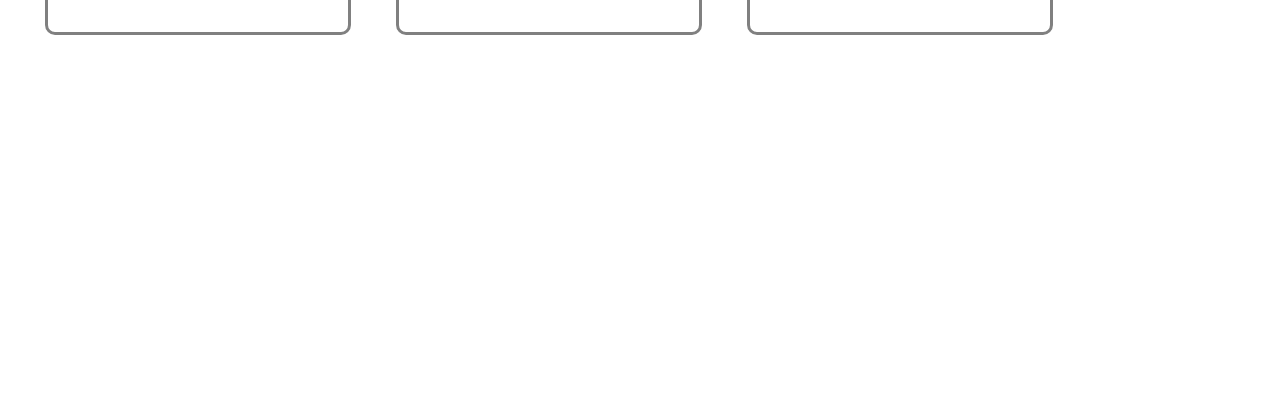
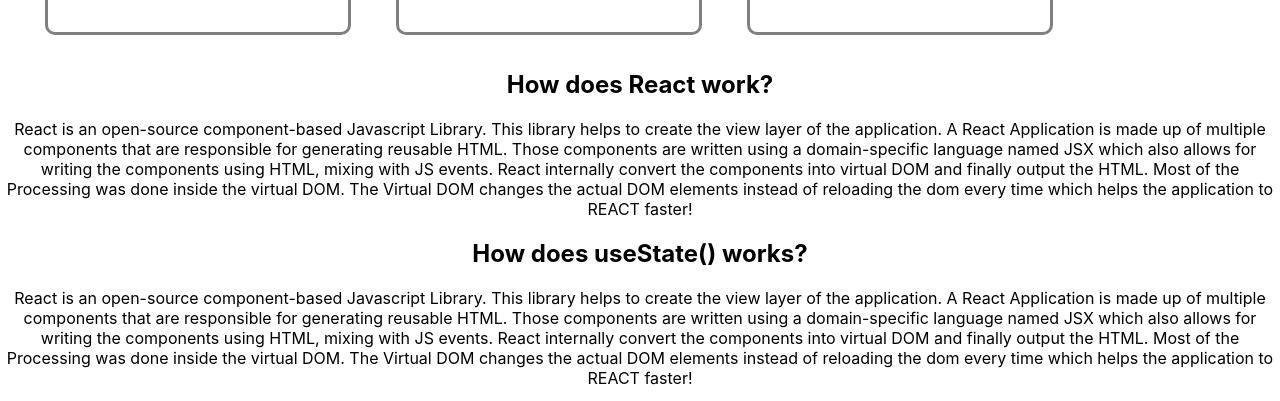
Before and after one commit to chamakkarmakar/lucky-one, a React (Create React App) app: page / in a window 1280 px wide. Shown: the part 1857-2258 px from the top of the page. Before the commit the page ends 1907 px from the top, so only its background shows below. Built offline with nearby package versions, Linux system fonts and the light colour scheme.

Commit message:
footer(Q/A) added

```diff
--- a/src/App.js
+++ b/src/App.js
@@ -1,4 +1,5 @@
 import './App.css';
+import Footer from './component/Footer/Footer';
 import Shop from './component/Shop/Shop';
 
 function App() {
@@ -7,6 +8,7 @@
       <h1>Eyewear-Glasses</h1>
       <p>Buy Best eyeglasses</p>
       <Shop></Shop>
+      <Footer></Footer>
     </div>
   );
 }
--- /dev/null
+++ b/src/component/Footer/Footer.js
@@ -0,0 +1,14 @@
+import React from 'react';
+
+const Footer = () => {
+    return (
+        <div>
+            <h2>How does React work?</h2>
+            <p>React is an open-source component-based Javascript Library. This library helps to create the view layer of the application. A React Application is made up of multiple components that are responsible for generating reusable HTML. Those components are written using a domain-specific language named JSX which also allows for writing the components using HTML, mixing with JS events. React internally convert the components into virtual DOM and finally output the HTML. Most of the Processing was done inside the virtual DOM. The Virtual DOM changes the actual DOM elements instead of reloading the dom every time which helps the application to REACT faster!</p>
+            <h2>How does useState() works?</h2>
+            <p>React is an open-source component-based Javascript Library. This library helps to create the view layer of the application. A React Application is made up of multiple components that are responsible for generating reusable HTML. Those components are written using a domain-specific language named JSX which also allows for writing the components using HTML, mixing with JS events. React internally convert the components into virtual DOM and finally output the HTML. Most of the Processing was done inside the virtual DOM. The Virtual DOM changes the actual DOM elements instead of reloading the dom every time which helps the application to REACT faster!</p>
+        </div>
+    );
+};
+
+export default Footer;
```
Also changed, not shown: src/component/Footer/Footer.css (added).
